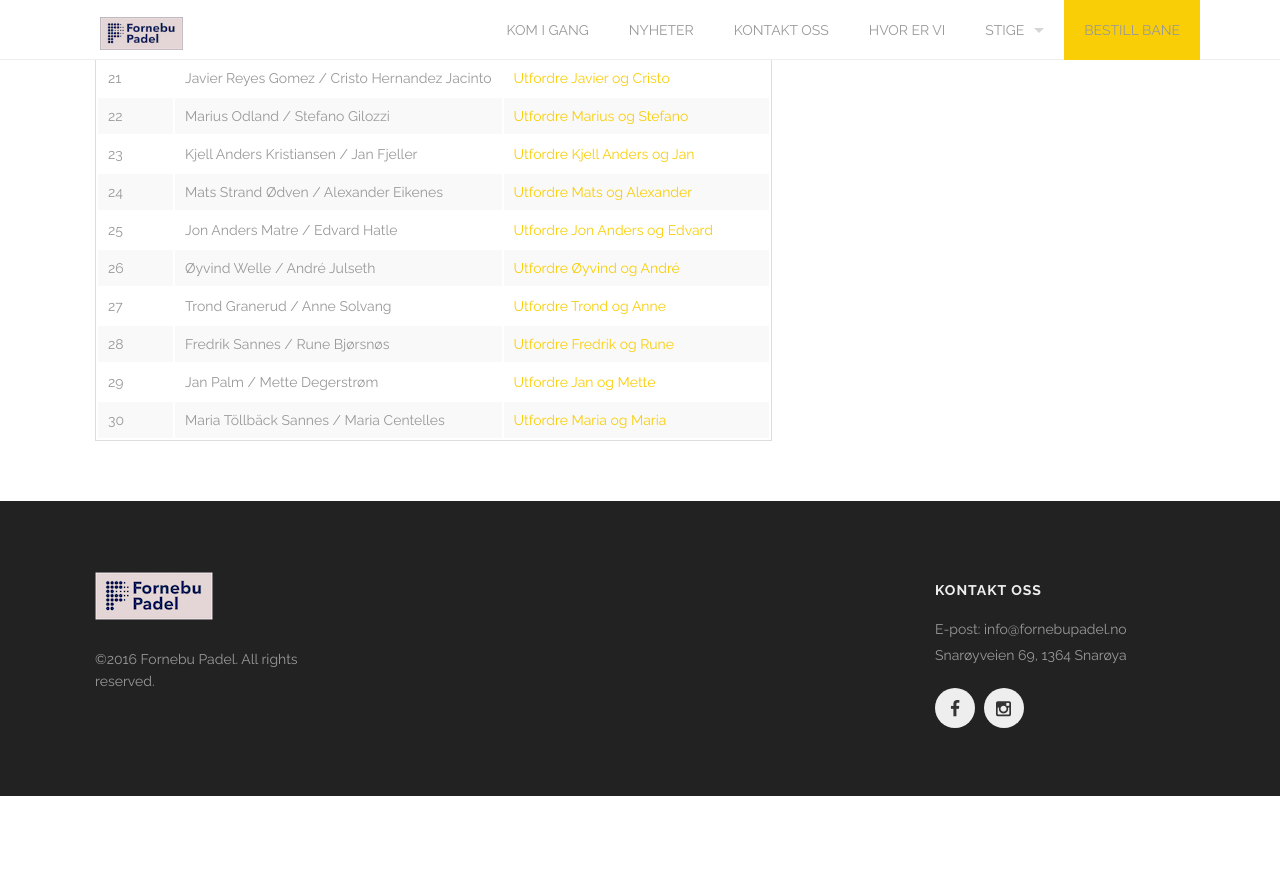
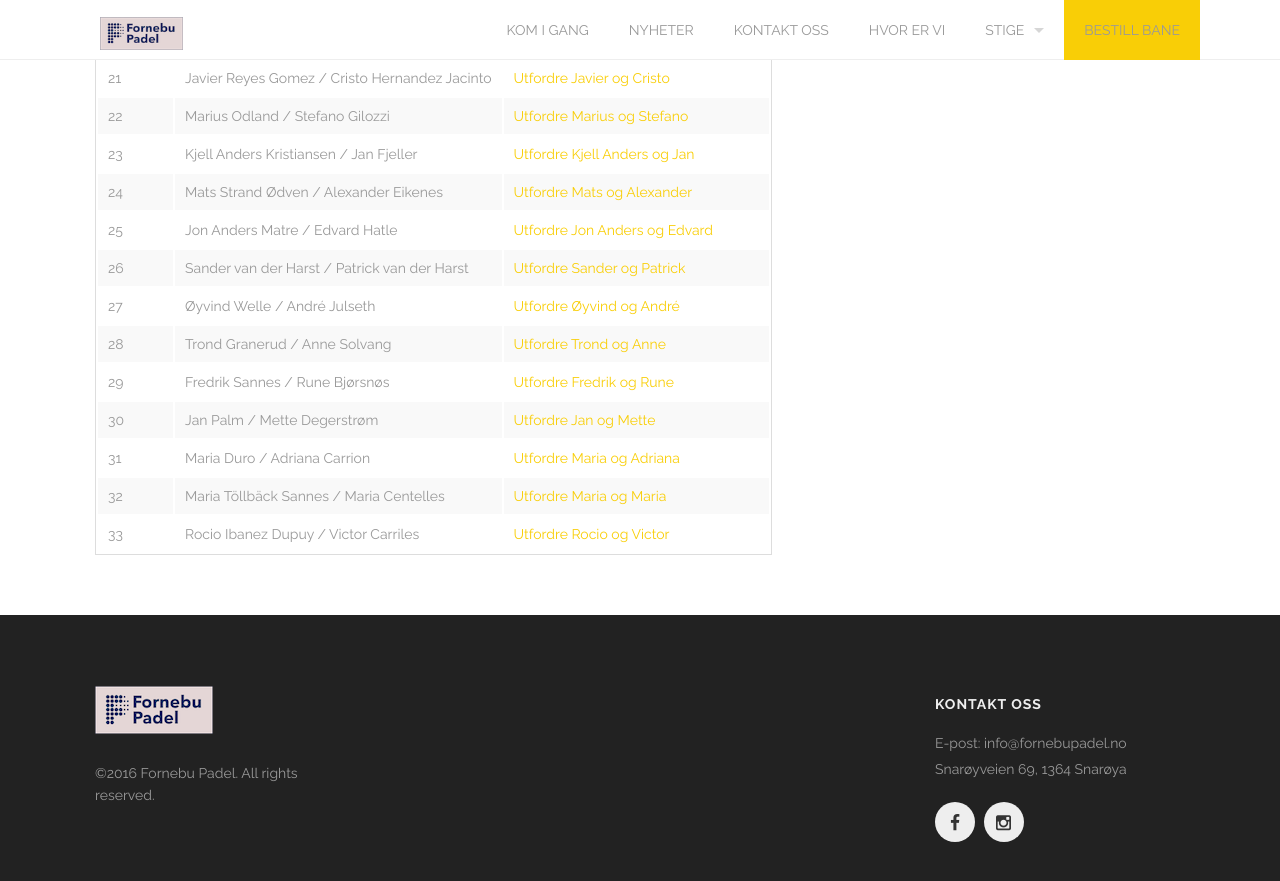
Before and after one commit to fornebu-padel/fornebu-padel.github.io, a Jekyll site: the page built from ranking.html, in a window 1280 px wide and 900 px high, scrolled down 1020 px. Shown: the top 881 px of the window. Built offline with Jekyll 4.4.1, drawn with Linux system fonts in a browser that asks for light colours; before the commit the page ends 1816 px from its top, so only the background shows below that.

Commit message:
Added new players to ladder

```diff
--- a/_data/ladder_participants.yml
+++ b/_data/ladder_participants.yml
@@ -1,120 +1,99 @@
 - team: Michael Geraghty / Fredrik Ask
   email: michael_ace18@yahoo.es,ask3@email.arizona.edu
   first_names: Michael og Fredrik
-  ranking: 1
 - team: Øystein Steiro jr / Joachim Bjerke
   email: steiro92@gmail.com,joachimbjerke@gmail.com
   first_names: Øystein og Joachim
-  ranking: 2
 - team: Christian Ruud / Kristofer Stahlberg
   email: christianruud@yahoo.no,kristofer.stahlberg@lexus.no
   first_names: Christian og Kristofer
-  ranking: 3
 - team: Christopher Wroll Hagen / Tom Hauglund
   email: christopher@giraffmedia.no,hauglund@hotmail.com
   first_names: Christopher og Tom
-  ranking: 4
+- team: Kristian Ødegaard / Viggo Bang-Hansen
+  email: kristian@kr-o.com,vbh@schjodt.no
+  first_names: Kristian og Viggo
+- team: Geir Juuhl-Sivertsen / Morten Sivertsen
+  email: gjs@aquafence.com,mortensivert@hotmail.com
+  first_names: Geir og Morten
 - team: Erling Tveit / Sebastian Lystad
   email: erlingos28@hotmail.com,sjlystad@gmail.com
   first_names: Erling og Sebastian
-  ranking: 7
 - team: Nicolas Bjerke / Nils Andreas Schive
   email: nicholas.bjerke@soprasteria.com,nschive@gmail.com
   first_names: Nicolas og Nils Andreas
-  ranking: 8
 - team: Mons Knutzon / Martin Brusletto
   email: monsknudtzon92@hotmail.com
   first_names: Mons og Martin
-  ranking: 9
 - team: Andres Fernandez/Jaime Garzon
   email: andres.fpn@gmail.com,jaime.garzon@msspain.com
   first_names: Andres og Jaime
-  ranking: 10
+- team: Christian Dyvik / Jørgen Arnesen
+  email: christian.dyvik@dnb.no,jorgen.arnesen@gmail.com
+  first_names: Christian og Jørgen
+- team: Fredrik Ask Stensrud / Thor Mjør
+  email: Pintoholding@gmail.com,tm@npr.no
+  first_names: Fredrik og Thor
+- team: Gunerius Pettersen / Espen Auensen
+  email: guneriusp@hotmail.com,Eauensen@online.no
+  first_names: Gunerius og Espen
 - team: Simen Aukland / Knut Aukland
   email: simen.aukland@gmail.com,knut.aukland@hotmail.com
   first_names: Simen og Knut
-  ranking: 14
+- team: Christian Dávila / Juan Arístegui
+  email: davila.7.90@gmail.com,jujo_arist@hotmail.com
+  first_names: Christian og Juan
+- team: Alexis Rodriguez / Manuel Alonso
+  email: alexis.mrd@gmail.com,manuelalonsoper@gmail.com
+  first_names: Alexis og Manuel
+- team: Fredrik Sandberg / Dirk Jacob Blaauw
+  email: Fredrik.Sandberg@clarksons.com,djb@platou.com
+  first_names: Fredrik og Dirk Jacob
+- team: Adrián Cid Fernández / Alberto Sanz Borja
+  email: adricf11@gmail.com,adricf11@gmail.com
+  first_names: Adrián og Alberto
+- team: Francisco Sanz / Alberto Martin
+  email: sanzencinas.fco@gmail.com,Alb.martin01@gmail.com
+  first_names: Francisco og Alberto
+- team: Javier Uruñuela / Adriana Carrion
+  email: javier.urunuela@pepsico.com,adrianacarrion@financa.es
+  first_names: Javier og Adriana
+- team: Javier Reyes Gomez / Cristo Hernandez Jacinto
+  email: durchi@gmail.com,cristohdezjacinto@hotmail.es
+  first_names: Javier og Cristo
+- team: Marius Odland / Stefano Gilozzi
+  email: mariusodland@gmail.com,firestefano@libero.it
+  first_names: Marius og Stefano
 - team: Kjell Anders Kristiansen / Jan Fjeller
   email: kjelanders@gmail.com,jfjeller@online.no
   first_names: Kjell Anders og Jan
-  ranking: 23
-- team: Geir Juuhl-Sivertsen / Morten Sivertsen
-  email: gjs@aquafence.com,mortensivert@hotmail.com
-  first_names: Geir og Morten
-  ranking: 6
-- team: Fredrik Ask Stensrud / Thor Mjør
-  email: Pintoholding@gmail.com,tm@npr.no
-  first_names: Fredrik og Thor
-  ranking: 12
-- team: Alexis Rodriguez / Manuel Alonso
-  email: alexis.mrd@gmail.com,manuelalonsoper@gmail.com
-  first_names: Alexis og Manuel
-  ranking: 16
-- team: Kristian Ødegaard / Viggo Bang-Hansen
-  email: kristian@kr-o.com,vbh@schjodt.no
-  first_names: Kristian og Viggo
-  ranking: 5
-- team: Adrián Cid Fernández / Alberto Sanz Borja
-  email: adricf11@gmail.com,adricf11@gmail.com
-  first_names: Adrián og Alberto
-  ranking: 18
-- team: Christian Dávila / Juan Arístegui
-  email: davila.7.90@gmail.com,jujo_arist@hotmail.com
-  first_names: Christian og Juan
-  ranking: 15
 - team: Mats Strand Ødven / Alexander Eikenes
   email: Matsodven@me.com,Alexander.e@nemiforsikring.no
   first_names: Mats og Alexander
-  ranking: 24
-- team: Javier Uruñuela / Adriana Carrion
-  email: javier.urunuela@pepsico.com,adrianacarrion@financa.es
-  first_names: Javier og Adriana
-  ranking: 20
-- team: Francisco Sanz / Alberto Martin
-  email: sanzencinas.fco@gmail.com,Alb.martin01@gmail.com
-  first_names: Francisco og Alberto
-  ranking: 19
+- team: Jon Anders Matre / Edvard Hatle
+  email: Jon.anders.matre@gmail.com,E.hatle@platoumarkets.com
+  first_names: Jon Anders og Edvard
+- team: Sander van der Harst / Patrick van der Harst
+  email: svdharst@outlook.com,pvdhduro@gmail.com
+  first_names: Sander og Patrick
 - team: Øyvind Welle / André Julseth
   email: wellewelle@gmail.com,andrejulseth@icloud.com
   first_names: Øyvind og André
-  ranking: 26
-- team: Christian Dyvik / Jørgen Arnesen
-  email: christian.dyvik@dnb.no,jorgen.arnesen@gmail.com
-  first_names: Christian og Jørgen
-  ranking: 11
-- team: Fredrik Sandberg / Dirk Jacob Blaauw
-  email: Fredrik.Sandberg@clarksons.com,djb@platou.com
-  first_names: Fredrik og Dirk Jacob
-  ranking: 17
-- team: Jon Anders Matre / Edvard Hatle
-  email: Jon.anders.matre@gmail.com,E.hatle@platoumarkets.com
-  first_names: Jon Anders og Edvard
-  ranking: 25
+- team: Trond Granerud / Anne Solvang
+  email: tg07@hotmail.com,annesolvang67@gmail.com
+  first_names: Trond og Anne
+- team: Fredrik Sannes / Rune Bjørsnøs
+  email: fredrik.sannes@gmail.com,rune.bjorsnos@gmail.com
+  first_names: Fredrik og Rune
 - team: Jan Palm / Mette Degerstrøm
   email: Jan-palm@online.no,Mdeger@online.no
   first_names: Jan og Mette
-  ranking: 29
-- team: Javier Reyes Gomez / Cristo Hernandez Jacinto
-  email: durchi@gmail.com,cristohdezjacinto@hotmail.es
-  first_names: Javier og Cristo
-  ranking: 21
-- team: Marius Odland / Stefano Gilozzi
-  email: mariusodland@gmail.com,firestefano@libero.it
-  first_names: Marius og Stefano
-  ranking: 22
-- team: Fredrik Sannes / Rune Bjørsnøs
-  email: fredrik.sannes@gmail.com,rune.bjorsnos@gmail.com
-  first_names: Fredrik og Rune
-  ranking: 28
+- team: Maria Duro / Adriana Carrion
+  email: vdhduro@hotmail.com,vdhduro@hotmail.com
+  first_names: Maria og Adriana
 - team: Maria Töllbäck Sannes / Maria Centelles
   email: Mariatollback@hotmail.com,Centellescollmaria@gmail.com
   first_names: Maria og Maria
-  ranking: 30
-- team: Gunerius Pettersen / Espen Auensen
-  email: guneriusp@hotmail.com,Eauensen@online.no
-  first_names: Gunerius og Espen
-  ranking: 13
-- team: Trond Granerud / Anne Solvang
-  email: tg07@hotmail.com,annesolvang67@gmail.com
-  first_names: Trond og Anne
-  ranking: 27
+- team: Rocio Ibanez Dupuy / Victor Carriles
+  email: rocioibanezdupuy@gmail.com,victor.carries@gmail.com
+  first_names: Rocio og Victor
--- a/ranking.html
+++ b/ranking.html
@@ -16,10 +16,9 @@
           </tr>
         </thead>
         <tbody>
-          {% assign ranked_participants = site.data.ladder_participants | sort: 'ranking' %}
-          {% for item in ranked_participants %}
+          {% for item in site.data.ladder_participants %}
           <tr>
-            <td>{{item.ranking}}</td>
+            <td>{{forloop.index}}</td>
             <td>{{item.team}}</td>
             <td><a href='mailto:{{item.email}}?subject=Fornebu Padel stige utfordring&body=Hei, vi ønsker å utfordre dere til en padel kamp.....'>Utfordre {{item.first_names}}</a></td>
           </tr>
```
